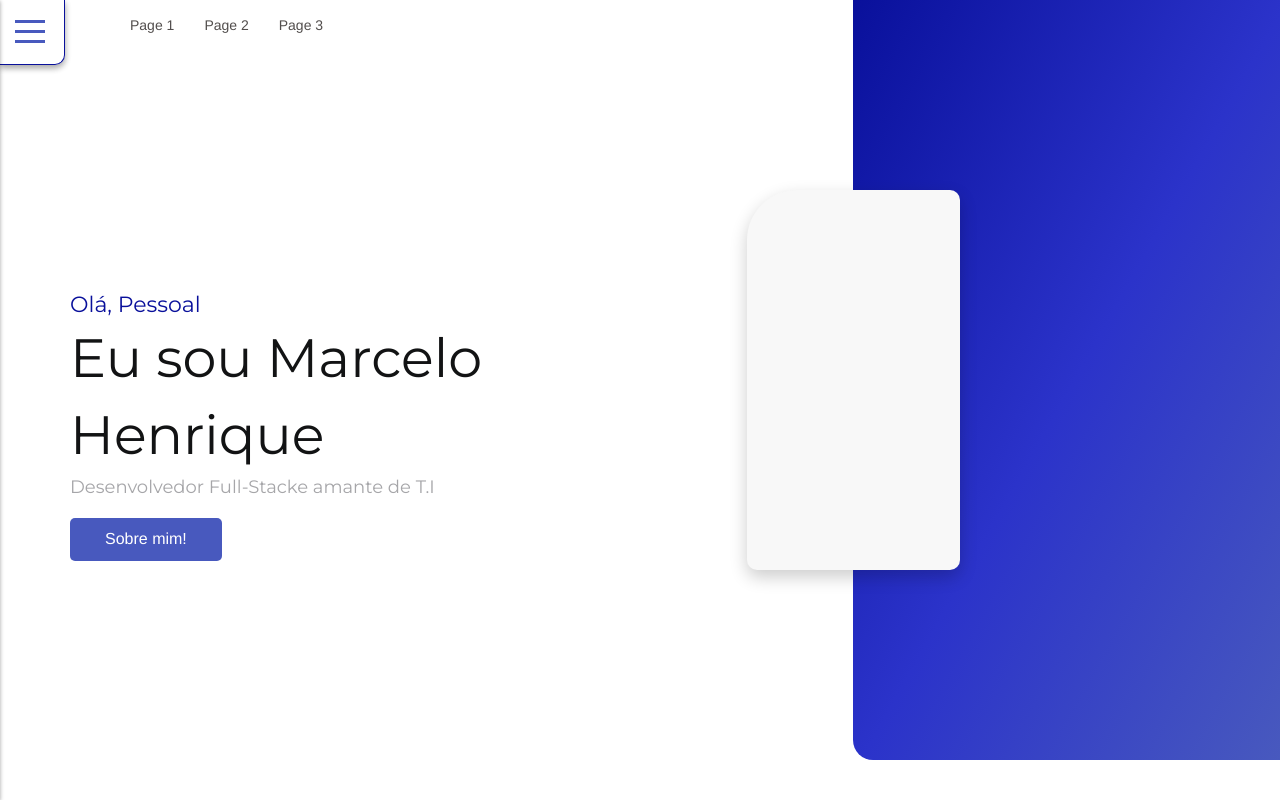
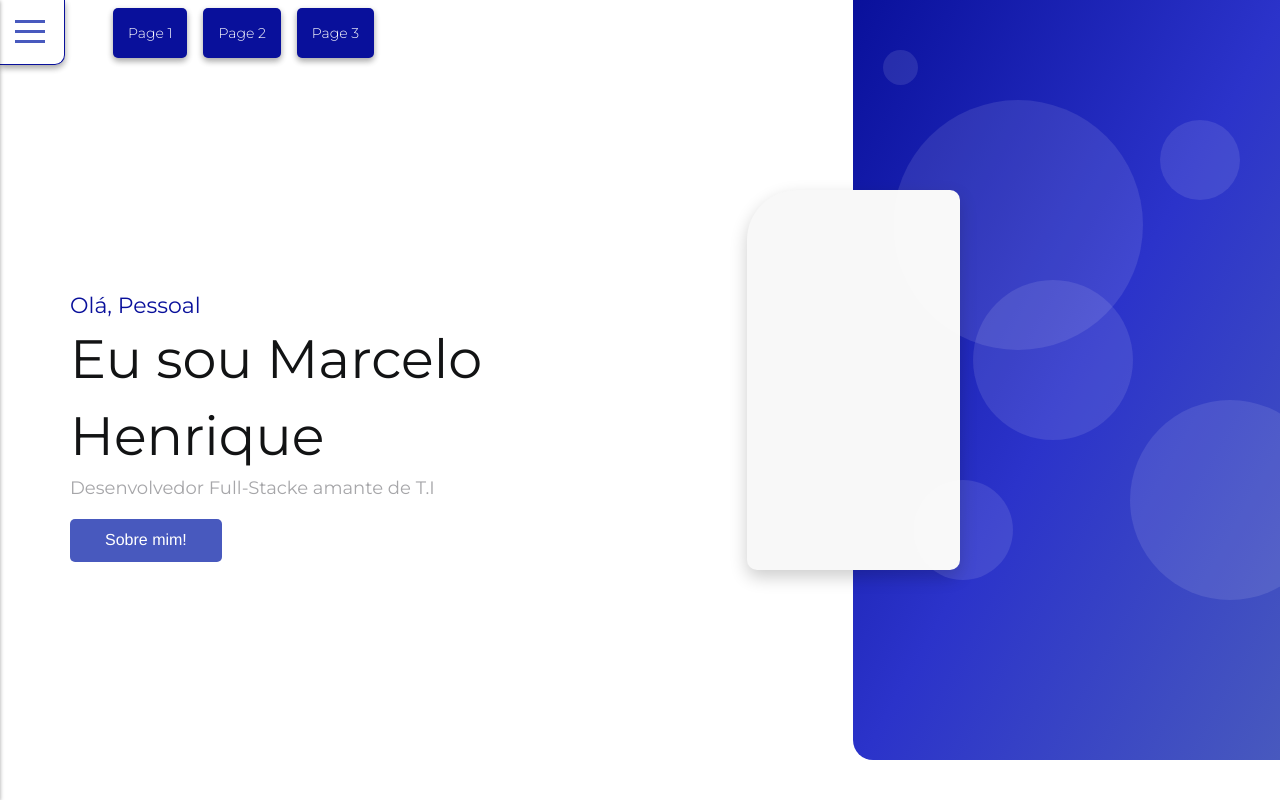
Before and after one commit to roger067/Site-Servi-os, a plain HTML site: page index.html in a window 1280 px wide. Drawn offline with nearby package versions, Linux system fonts and the light colour scheme.

Commit message:
ajustes tela inicial

```diff
--- a/css/style.css
+++ b/css/style.css
@@ -24,16 +24,25 @@ html,body{
     border-style: solid;
     border-color: #09109b;
     border-radius: 0px 0px 10px 0px;
-    margin-right: 50px;
+    margin-right: 40px;
     box-shadow: 0 3px 6px rgba(0,0,0,0.16), 0 3px 6px rgba(0,0,0,0.23);
 }
 .navbar-inverse .navbar-brand:hover {
     color: #4859be !important;
 }
 .navbar-inverse .navbar-nav>li>a {
-    color: #524e4d !important;
+    color: #FFFF !important;
     font-size: 14px;
-    font-weight: lighter
+    font-weight: lighter;
+    font-family: 'Montserrat', sans-serif;
+    background: #09109b;
+    border-radius: 5px;
+    margin: 8px;
+    box-shadow: 0 3px 6px rgba(0,0,0,0.16), 0 3px 6px rgba(0,0,0,0.23);
+    transition: .4s;
+}
+.navbar-inverse .navbar-nav>li>a:hover {
+    background: #2b33ca;
 }
 
 #default{
@@ -100,6 +109,52 @@ font-family: 'Montserrat', sans-serif;
     box-shadow: 0 7px 17px 0 rgba(0,0,0,.2), 0 6px 20px 0 transparent;
 }
 
+.circle{
+    position: absolute;
+    top:120px;
+    right: 40px;
+    height: 80px;
+    width: 80px;
+    border-radius: 50%;
+    background: #FFF;
+    opacity: 0.1;
+}
+.circle:nth-child(1) {
+    top:120px;
+    right: 40px;
+    height: 80px;
+    width: 80px;
+}
+.circle:nth-child(2) {
+    top:50px;
+    left: 30px;
+    height: 35px;
+    width: 35px;
+}
+.circle:nth-child(3) {
+    top:100px;
+    left: 40px;
+    height: 250px;
+    width: 250px;
+}
+.circle:nth-child(4) {
+    top:280px;
+    left: 120px;
+    height: 160px;
+    width: 160px;
+}
+.circle:nth-child(5) {
+    top:400px;
+    right: -50px;
+    height: 200px;
+    width: 200px;
+}
+.circle:nth-child(6) {
+    top:480px;
+    left: 60px;
+    height: 100px;
+    width: 100px;
+}
 .profile{
     width: 150px;
     height: 150px;
--- a/index.html
+++ b/index.html
@@ -84,6 +84,12 @@
             <div class="picture-box">
 
             </div>
+            <div class="circle"></div>
+            <div class="circle"></div>
+            <div class="circle"></div>
+            <div class="circle"></div>
+            <div class="circle"></div>
+            <div class="circle"></div>
         </div>
 
     </section>
```
